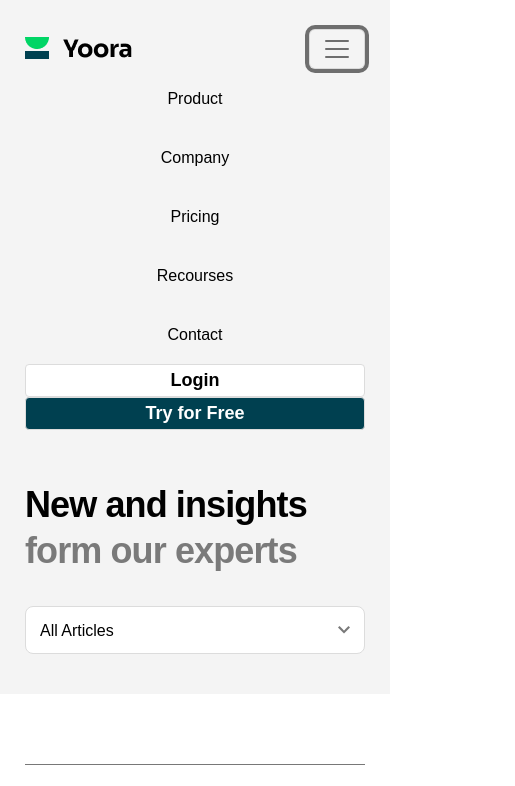
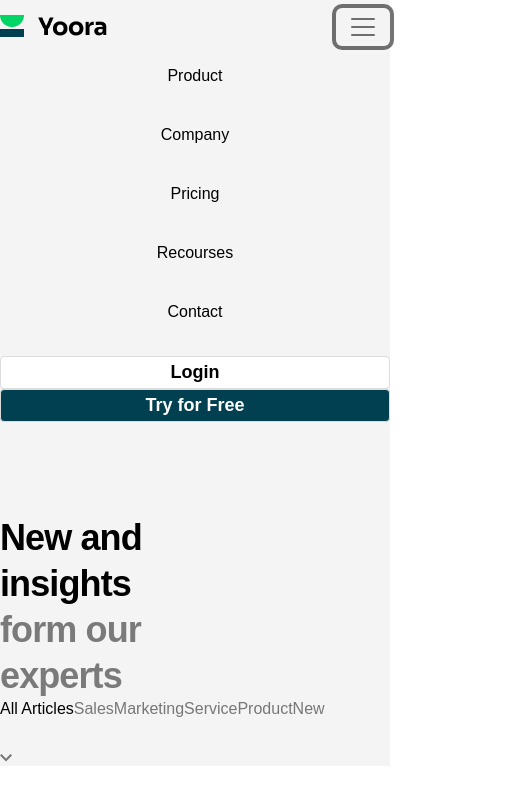
Before and after one commit to Agility-Internship/Duong-The-Hien-HTML-CSS, a website: page practice-02/index.html in a window 390 px wide. Both pictures are taken after a click on the button "Toggle navigation". Shown: the top 786 px of the page, 515 px wide, since content can reach past the window. Drawn offline with nearby package versions, Linux system fonts and the light colour scheme; a web font is replaced by a local one.

Commit message:
Fix : header-nav responsive

```diff
--- a/practice-02/styles/index.css
+++ b/practice-02/styles/index.css
@@ -160,17 +160,7 @@ a {
 }
 
 /* header-navbar */
-.header-navbar {
-  display: flex;
-  justify-content: space-between;
-  align-items: center;
-
-  padding: 29px 0;
-}
-.logo {
-  margin-right: 60px;
-}
-
+ /*@Hover::before */
 .header-navbar .nav-menu .item::before {
   content: "";
   width: 0px;
@@ -186,18 +176,25 @@ a {
   width: 100%;
 }
 
-/* nav */
+/* navbar */
 .navbar-expand-lg .navbar-collapse {
   justify-content: space-between;
 }
-.header .nav-pills .nav-link.active {
+
+.navbar-expand-lg .navbar-nav .nav-link {
+  padding-left: unset;
+  padding-right: unset;
+}
+
+.header-navbar .nav-pills .nav-link.active {
   background-color: none;
 }
-.navbar {
-  width: 100%;
-  display: flex;
-  justify-content: space-between;
-  align-items: center;
+
+.header-navbar .nav-menu .navbar-nav {
+  margin-bottom: 15px;
+}
+.header-navbar .navbar-toggler{
+  border: none;
 }
 
 .nav-link {
@@ -208,9 +205,9 @@ a {
   color: unset;
 }
 
-.nav-menu .nav-item {
+/* .nav-menu .nav-item {
   margin-right: 40px;
-}
+} */
 
 .nav-menu .item {
   position: relative;
@@ -221,7 +218,7 @@ a {
 .nav-button .btn-secondary {
   background-color: var(--crab-nebula);
   color: var(--white);
-  margin-left: 16px;
+
   display: inline;
 }
 .navbar .item {
@@ -243,18 +240,10 @@ a {
 
 /* header__tab */
 .header-tab {
-  margin-top: 100px;
   /* err: padding-top > border-box */
   width: 100%;
 }
 
-.header-tab .nav-tabs {
-  justify-content: flex-start;
-}
-
-.shape {
-  display: none;
-}
 .nav-mark {
   color: var(--black);
 }
@@ -278,7 +267,7 @@ a {
 }
 
 .nav-menu .nav-pills .nav-link.active {
-  color: black;
+  color: var(--black);
 }
 .nav-tabs {
   border-bottom: unset;
@@ -649,117 +638,43 @@ a {
 /* ------------------------------------*\
   @media queries
 \*------------------------------------*/
-@media screen and (min-width: 1200px) {
-  /* > 1200px */
+/* default */
+/*Iphone(480 x 640)*/
+@media screen and (min-width: 320px){
+
+}
+/*Tablet 480 x 640)*/
+@media screen and (min-width: 480px){
+
+}
+/*Ipad ver(768 x 1024)*/
+@media screen and (min-width: 768px){
   .container {
-    padding: 0 9.375rem;
+    padding: 2rem 2.5rem;
   }
 }
-@media screen and (min-width: 1024px) and (max-width: 1200px) {
-  /* 1024px < 1200 px */
-  .container {
-    padding: 0 3.75rem;
-  }
-}
-@media screen and (min-width: 768px) and (max-width: 1024px) {
-  /* 768px < 1024px */
-  .container {
-    padding: 0 2.5rem;
-  }
-}
-@media screen and (max-width: 768px) {
-  /* < 768px  */
-  .container {
-    padding: 0 1.56rem;
-  }
-  .service .container {
-    margin-top: 70px;
-  }
-  .product .container {
-    margin-top: 80px;
-  }
-}
-/* header */
-@media screen and (min-width: 1100px) {
-  .nav-button .btn-secondary {
-    width: max-content;
-  }
-}
-@media screen and (max-width: 1100px) and (min-width: 992px) {
-  .header-navbar {
+@media screen and (min-width: 992px) {
+  .header .container {
     padding-bottom: 0;
   }
-  .header-navbar .container-fluid {
+  /* __navbar */
+  .header-navbar {
     display: flex;
-    flex-direction: column;
-  }
-  .header-navbar .nav-menu {
-    width: 100%;
-  }
-
-  .logo {
-    margin-right: 0;
-  }
-}
-@media screen and (max-width: 768px) {
-  /*  < 768px */
-  .header-carousel {
-    margin-top: 1.4375rem;
-    padding-top: 0;
-    /* width: 80%; */
-  }
-  .header-tab {
-    margin-top: 3.125rem;
-  }
-}
-@media screen and (max-width: 955px) {
-  /*  < 905px */
-  .header-carousel {
-    width: 100%;
-  }
-}
-@media screen and (max-width: 991px) {
-  .header-navbar .nav-menu .nav-item {
-    margin-right: 0;
-  }
-  .nav-button .btn-secondary {
-    margin-left: 0;
-  }
-}
-
-/*header-tab  */
-/* dropdown */
-@media screen and (max-width: 640px) {
-  /* < 640px */
-  .nav-menu {
-    display: block;
-  }
-  .nav-menu .nav-pills .nav-link {
-    padding: unset;
-  }
-  .header .container {
-    padding-bottom: 1.5rem;
-  }
-  .header-tab {
-    margin-top: 2rem;
-  }
-  .header-tab .nav-tabs {
-    width: 100%;
-    max-width: 40rem;
-    margin: auto;
-    text-align: center;
+    justify-content: space-between;
     align-items: center;
   }
-  .header-tab .nav-tabs .nav-mark {
-    width: 100%;
-    padding: 0.875rem;
-    background-color: var(--white);
-    border: 0.0625rem solid var(--gainsboro);
-    /* 0.0625 = 1px */
-    border-radius: 0.5rem;
-    display: flex;
-    align-items: center;
-    justify-content: space-between;
+  .logo {
+    margin-right: 3.75rem;
+  }
+  .header-navbar .nav-menu .navbar-nav{
+    margin-bottom: 0rem;
+  }
+  .nav-menu .nav-item {
+    margin-right: 2.5rem;
+  }
+  .header-navbar .btn-secondary {
+    margin-left : 1rem;
+    width: max-content;
   }
   .shape {
     display: inline;
@@ -772,6 +687,8 @@ a {
 /* service  */
 @media screen and (max-width: 932px) {
   /* 934px */
+  /*********************/
+  /* service */
   .service .container {
     display: block;
   }
@@ -785,49 +702,47 @@ a {
   .service-img {
     height: 50vh;
   }
-}
-@media screen and (max-width: 768px) {
-  .service .container {
-    margin-top: 70px;
+  /*********************/
+  /* marketing */
+  .marketing-content {
+    display: block;
   }
-  .service-left .card-text {
-  margin-bottom: 60px;
+  .marketing-left,
+  .marketing-right {
+    width: 100%;
+  }
+  .marketing-left {
+    margin-bottom: 30px;
+  }
+  .marketing-right .card {
+    flex-direction: column-reverse;
+    align-items: flex-start;
+    margin-bottom: 2.5rem;
   }
 }
 @media screen and (max-width: 480px) {
+  /* service */
   .service-left .card-text {
     margin-bottom: 30px;
   }
   .service-img {
     height: auto;
   }
-}
+  /*********************/
+  /* marketing */
+  .marketing-left,
+  .marketing-right .card {
+    margin-bottom: 30px;
+  }
+  }
 @media screen and (min-width: 768px) {
   .service-left .card-text {
     font-size: var(--font-size-large);
     line-height: var(--line-height-xx-large);
   }
 }
-
-
-
-
-
 /* product */
-@media screen and (min-width: 1200px) {
-  /* > 1200px */
-
-}
-@media screen and (min-width: 1024px) and (max-width: 1200px) {
-  /* 1024px < 1200 px */
-  .container {
-    padding: 0 3.75rem;
-  }
-}
 @media screen and (max-width: 1024px) {
-  /* 768px < 1024px */
-
-  /* product */
   .product-content {
     grid-template-columns: repeat(2, 1fr);
     row-gap: 80px;
@@ -836,7 +751,6 @@ a {
 @media screen and (max-width: 680px) {
   /* < 640px  */
   .product-content {
-    grid-template-columns: repeat(1,1fr);
+    grid-template-columns: repeat(1, 1fr);
   }
-
 }
```
